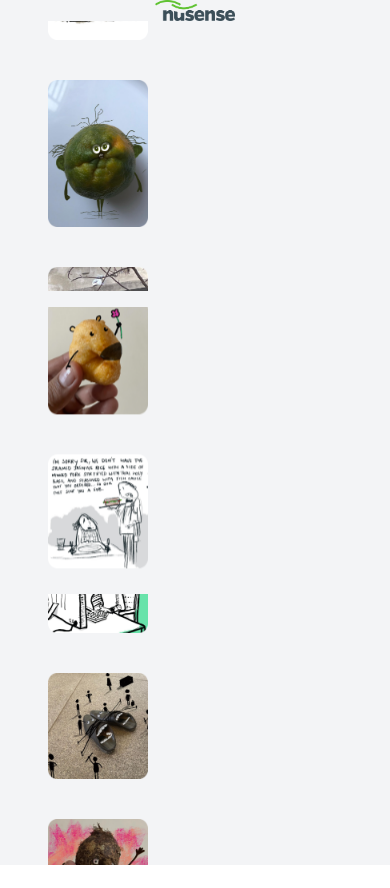
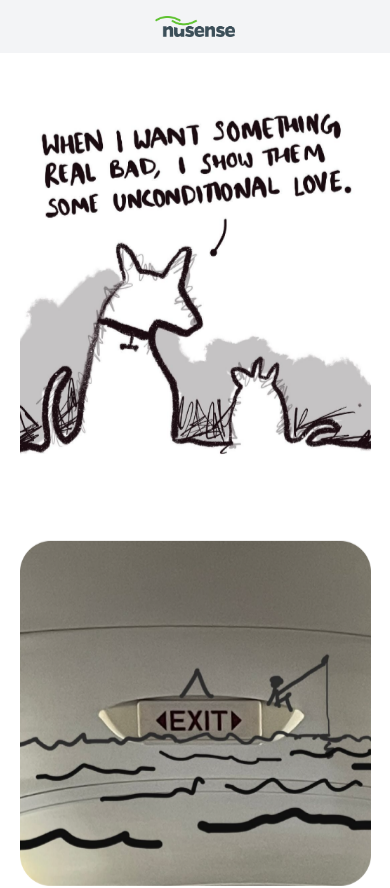
Before and after one commit to HemanthKumar-veeville/nusense, a React (Vite) app: page / in a window 390 px wide. Shown: the top 888 px of the page. Before the commit the page ends 865 px from the top, so only its background shows below. Built offline with nearby package versions, Linux system fonts and the light colour scheme.

Commit message:
Update mobile view

```diff
--- a/src/components/ImageRotator.tsx
+++ b/src/components/ImageRotator.tsx
@@ -7,11 +7,11 @@ interface ImageRotatorProps {
 
 const ImageRotator: React.FC<ImageRotatorProps> = ({ images, direction }) => {
   return (
-    <div className="relative overflow-hidden h-full flex items-center">
+    <div className="relative overflow-hidden h-full flex items-center justify-center">
       <div
         className={`w-full h-full flex flex-col gap-10 ${
           direction === 'bottom-to-top' ? 'animate-slide-up' : 'animate-slide-down'
-        }`}
+        } mx-auto`}
       >
         {/* Duplicate the image list for seamless looping */}
         {images.concat(images).map((image, index) => (
@@ -19,7 +19,7 @@ const ImageRotator: React.FC<ImageRotatorProps> = ({ images, direction }) => {
             key={index}
             src={image}
             alt={`Image ${index}`}
-            className="w-[100px] h-auto md:w-[95%] object-contain"
+            className="w-[90%] h-auto md:w-[95%] object-contain mx-auto"
           />
         ))}
       </div>
--- a/src/components/Layout.tsx
+++ b/src/components/Layout.tsx
@@ -4,15 +4,26 @@ import ImageRotator from './ImageRotator';
 import { Column01, Column02, Column03 } from '../assets/assets';
 
 const Layout: React.FC = () => {
+  // Combine all images into one array for mobile
+  const combinedImages = [...Column01, ...Column02, ...Column03];
+
   return (
-    <div className="flex flex-col md:flex-row h-screen">
-      {/* Left side with Logo */}
-      <div className="w-full md:w-1/4 bg-gray-100 flex justify-center items-center">
+    <div className="h-screen flex flex-col md:flex-row">
+      {/* Mobile View: Logo on top and single image rotator */}
+      <div className="w-full flex justify-center items-center p-4 bg-gray-100 md:hidden">
         <Logo />
       </div>
 
-      {/* Right side with 3 full-height vertical image rotators */}
-      <div className="w-full md:w-3/4 flex flex-col md:flex-row gap-4 justify-around bg-gray-100 h-full px-12">
+      <div className="w-full flex justify-center items-center flex-grow md:hidden">
+        <ImageRotator images={combinedImages} direction="bottom-to-top" />
+      </div>
+
+      {/* Desktop View: Logo on the left and 3 image rotators */}
+      <div className="hidden md:flex w-full md:w-1/4 bg-gray-100 justify-center items-center">
+        <Logo />
+      </div>
+
+      <div className="hidden md:flex w-full md:w-3/4 gap-4 justify-around bg-gray-100 h-full px-12">
         <ImageRotator images={Column01} direction="bottom-to-top" />
         <ImageRotator images={Column02} direction="top-to-bottom" />
         <ImageRotator images={Column03} direction="bottom-to-top" />
--- a/src/index.css
+++ b/src/index.css
@@ -29,3 +29,14 @@
 .animate-slide-down {
   animation: slide-down 20s linear infinite;
 }
+
+/* For mobile screens (max-width: 768px, same as Tailwind's md breakpoint) */
+@media (max-width: 768px) {
+  .animate-slide-up {
+    animation: slide-up 80s linear infinite; /* Slower animation on mobile */
+  }
+
+  .animate-slide-down {
+    animation: slide-down 80s linear infinite; /* Slower animation on mobile */
+  }
+}
```
